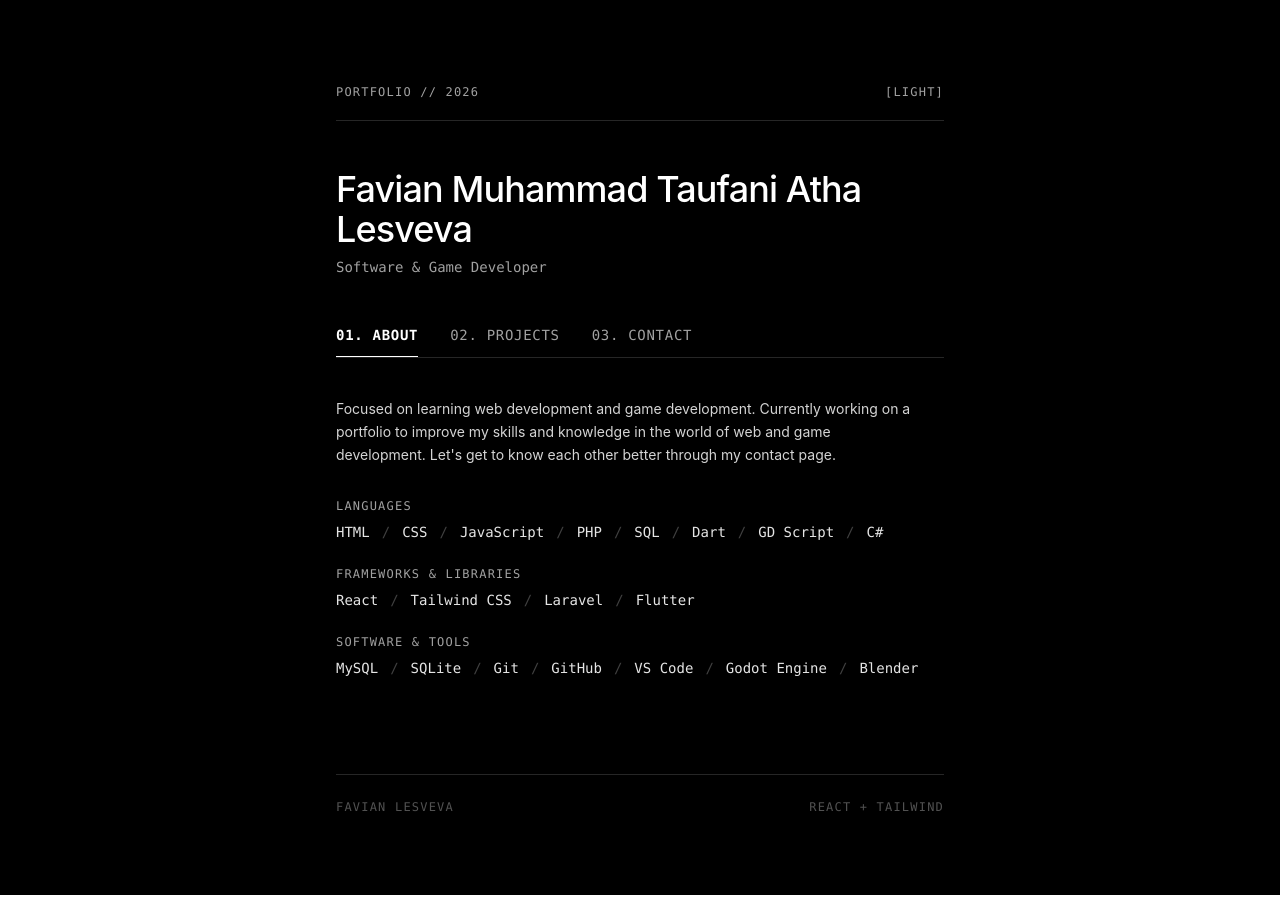
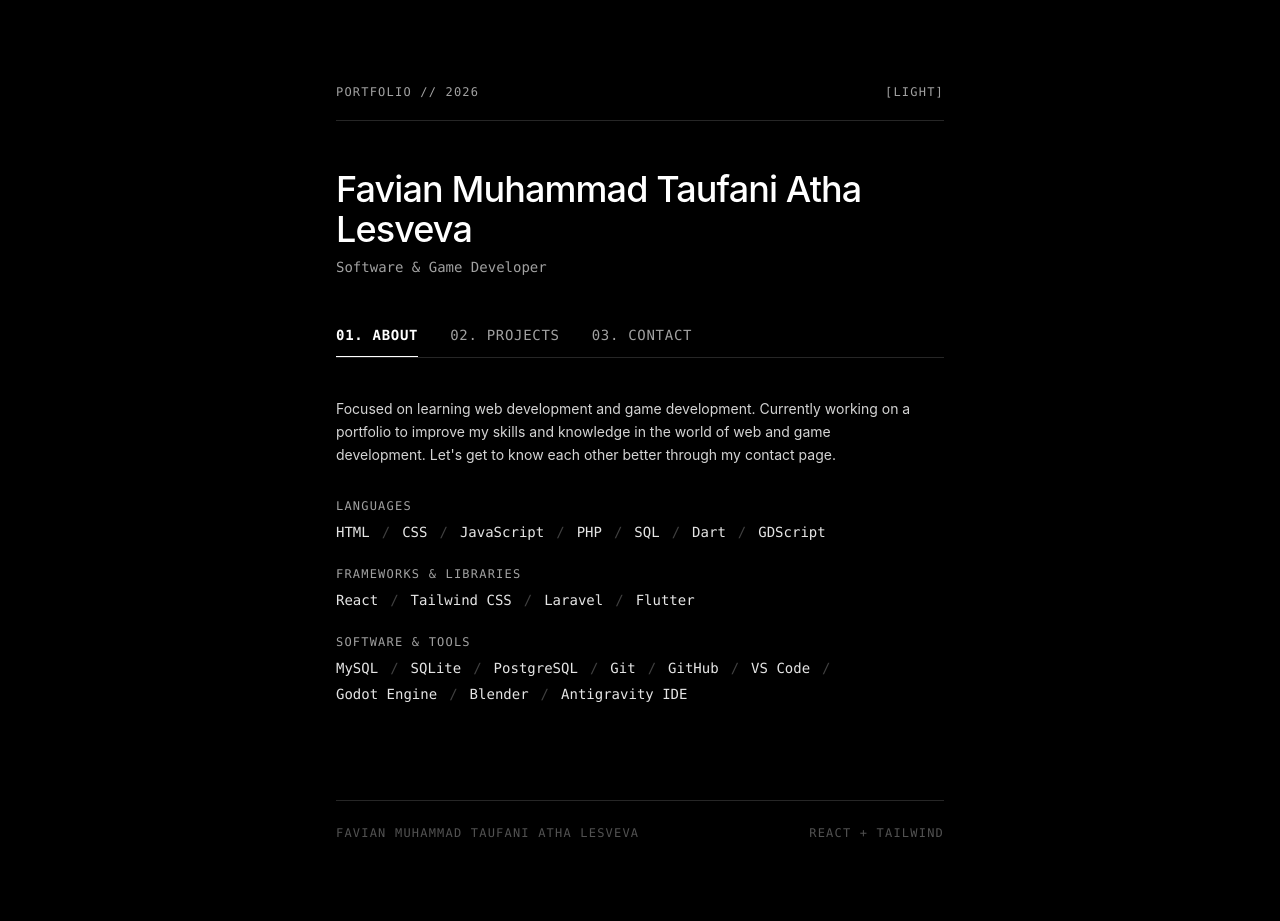
Before and after one commit to Rven24/My-Digital-Resume, a React (Vite) app: page / in a window 1280 px wide. Before the commit the page ends 895 px from the top, so only its background shows below. Built offline with nearby package versions, Linux system fonts and the light colour scheme.

Commit message:
update (Linkedin link, remove C#, Add PostgreSQL + Antigravity IDE)

```diff
--- a/index.html
+++ b/index.html
@@ -1,11 +1,13 @@
 <!doctype html>
 <html lang="en">
+
 <head>
   <meta charset="UTF-8" />
   <link rel="icon" type="image/svg+xml" href="/favicon.svg" />
   <meta name="viewport" content="width=device-width, initial-scale=1.0" />
-    <title>digital-resume-card</title>
+  <title>Favian Portofolio</title>
 </head>
+
 <body>
   <div id="root"></div>
   <script type="module" src="/src/main.jsx"></script>
--- a/src/App.jsx
+++ b/src/App.jsx
@@ -46,7 +46,7 @@ export default function App() {
           </main>
 
           <footer className="mt-16 sm:mt-24 pt-6 border-t border-neutral-200 dark:border-neutral-800 text-left text-[10px] sm:text-xs font-mono text-neutral-400 dark:text-neutral-600 uppercase tracking-widest flex justify-between items-center">
-            <span>FAVIAN LESVEVA</span>
+            <span>FAVIAN MUHAMMAD TAUFANI ATHA LESVEVA</span>
             <span>REACT + TAILWIND</span>
           </footer>
 
--- a/src/components/TabAbout.jsx
+++ b/src/components/TabAbout.jsx
@@ -2,7 +2,7 @@ export default function TabAbout() {
   const skillsGroup = [
     {
       category: 'Languages',
-      items: ['HTML', 'CSS', 'JavaScript', 'PHP', 'SQL', 'Dart', 'GD Script', 'C#'],
+      items: ['HTML', 'CSS', 'JavaScript', 'PHP', 'SQL', 'Dart', 'GDScript'],
     },
     {
       category: 'Frameworks & Libraries',
@@ -10,7 +10,7 @@ export default function TabAbout() {
     },
     {
       category: 'Software & Tools',
-      items: ['MySQL', 'SQLite', 'Git', 'GitHub', 'VS Code', 'Godot Engine', 'Blender'],
+      items: ['MySQL', 'SQLite', 'PostgreSQL', 'Git', 'GitHub', 'VS Code', 'Godot Engine', 'Blender', 'Antigravity IDE'],
     },
   ];
 
--- a/src/components/TabContact.jsx
+++ b/src/components/TabContact.jsx
@@ -1,7 +1,7 @@
 export default function TabContact() {
   const contacts = [
     { label: 'GitHub', value: 'github.com/Rven24', link: 'https://github.com/Rven24' },
-    { label: 'LinkedIn', value: 'linkedin.com/in/Favian Muhammad Taufani Atha Lesveva', link: 'https://www.linkedin.com/in/favian-muhammad-taufani-atha-lesveva/' },
+    { label: 'LinkedIn', value: 'linkedin.com/in/Favian Muhammad Taufani Atha Lesveva', link: 'https://www.linkedin.com/in/favianlesveva/' },
     { label: 'Email', value: 'favianlesveva@gmail.com', link: 'mailto:favianlesveva@gmail.com' },
   ];
 
```
Lines whose indentation alone changed are shown as unchanged.
